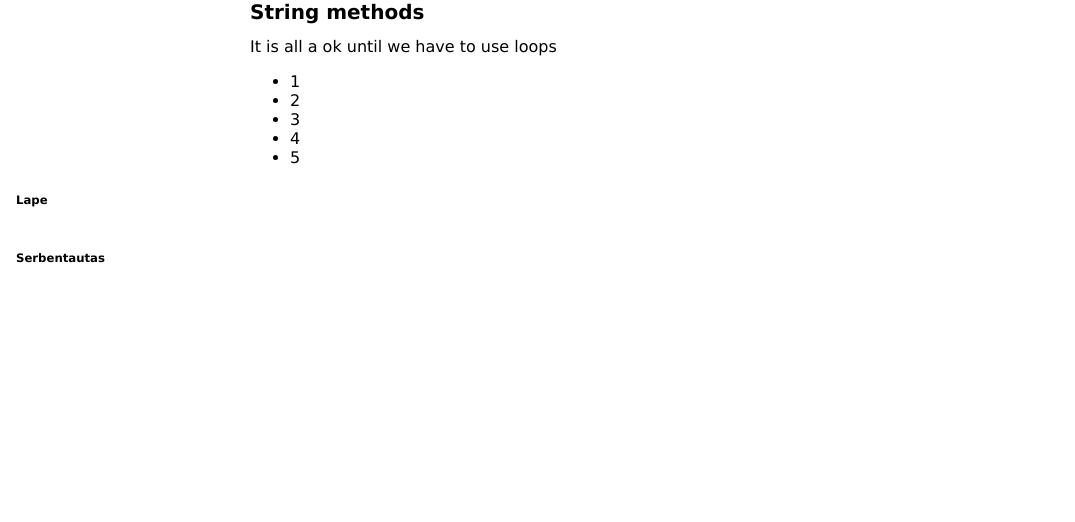
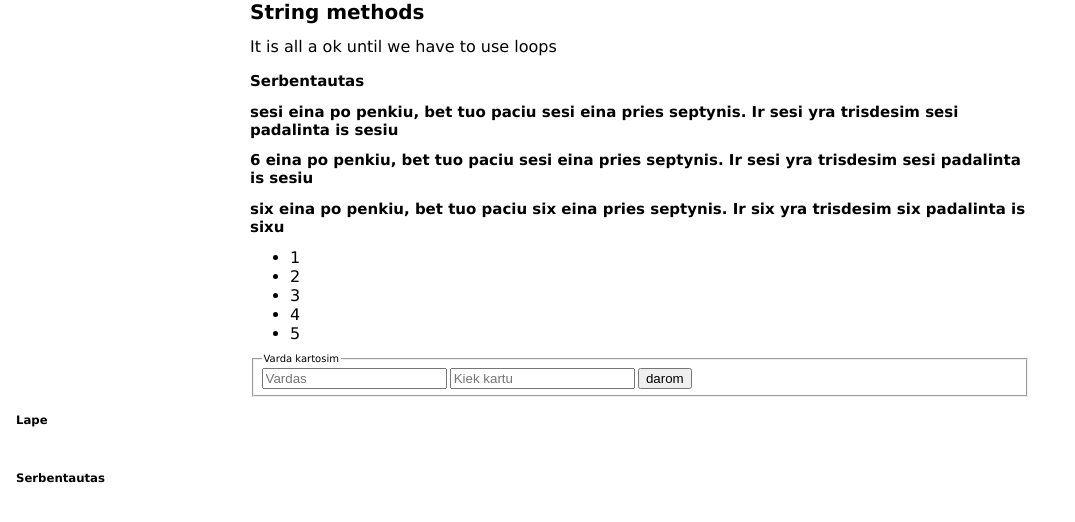
Before and after one commit to MariusCodeAcademy/feu5-11_JS_string_methods_array_hof_methods, a plain HTML site: page index.html in a window 1280 px wide. Shown: the whole page, without its empty margins (0-1075 px from the left). Drawn offline with Linux system fonts and the light colour scheme.

Commit message:
kartokForm

```diff
--- a/arrayMethods/practice.js
+++ b/arrayMethods/practice.js
@@ -1,5 +1,8 @@
 'use strict';
 console.log('practice.js file was loaded');
+
+//
+const outputEl = document.getElementById('app');
 
 const numArray = [5, 15, -2, 0, -5, 7];
 console.log('numArray ===', numArray);
@@ -59,6 +62,7 @@ const makeFirstCappital = (strToBeTransformed) => {
 };
 const didSer = makeFirstCappital('serbentautas');
 console.log('didSer ===', didSer);
+printToHtml(didSer);
 
 function addH3ToHtml(str) {
   // sukurti h3 elementa
@@ -74,9 +78,21 @@ function addH3ToHtml(str) {
 addH3ToHtml('lape');
 addH3ToHtml('serbentautas');
 
+function printToHtml(str) {
+  const h2El = document.createElement('h2');
+  h2El.textContent = str;
+  outputEl.append(h2El);
+}
+
 // 4. `
 const proverb =
   'sesi eina po penkiu, bet tuo paciu sesi eina pries septynis. Ir sesi yra trisdesim sesi padalinta is sesiu';
+printToHtml(proverb);
 
 //   1. pakeisti pirma 'sesi' i '6' replace()
+const oneSesi = proverb.replace('sesi', 6);
+printToHtml(oneSesi);
 //   2. pakeisti visus 'sesi' i 'six' replace(//)
+// const allSesi = proverb.replaceAll('sesi', 'six');
+const allSesi = proverb.replaceAll(/sesi/g, 'six');
+printToHtml(allSesi);
--- a/index.html
+++ b/index.html
@@ -18,7 +18,7 @@
     <h1>String methods</h1>
     <p id="txt1">It is all a ok until we have to use loops</p>
 
-    <div class="app"></div>
+    <div id="app"></div>
 
     <ul id="numListUl">
       <li>1</li>
@@ -28,6 +28,15 @@
       <li>5</li>
     </ul>
 
+    <form id="kartokForm">
+      <fieldset>
+        <legend>Varda kartosim</legend>
+        <input type="text" id="vardas" name="vardas" placeholder="Vardas">
+        <input type="number" name="times" id="times" placeholder="Kiek kartu">
+        <button type="submit">darom</button>
+      </fieldset>
+    </form>
+
     <!-- content -->
   </div>
 
```
